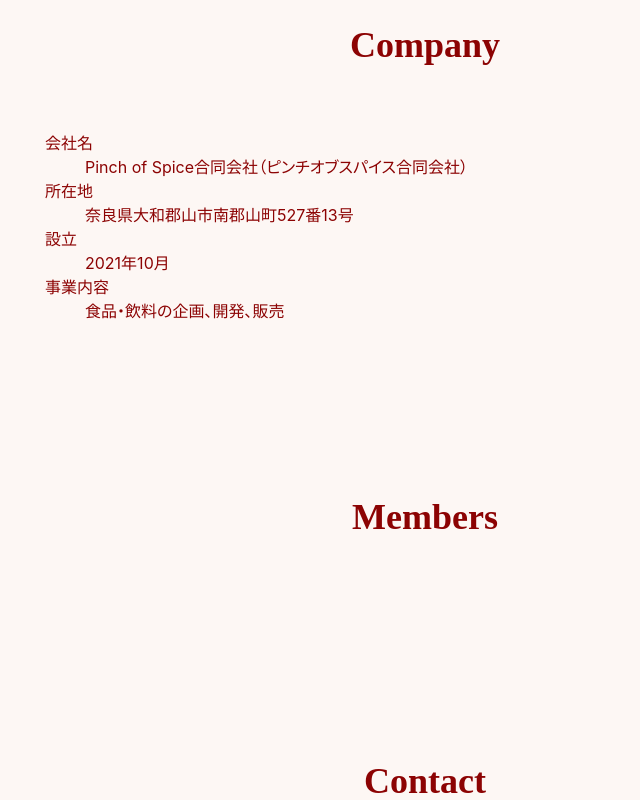
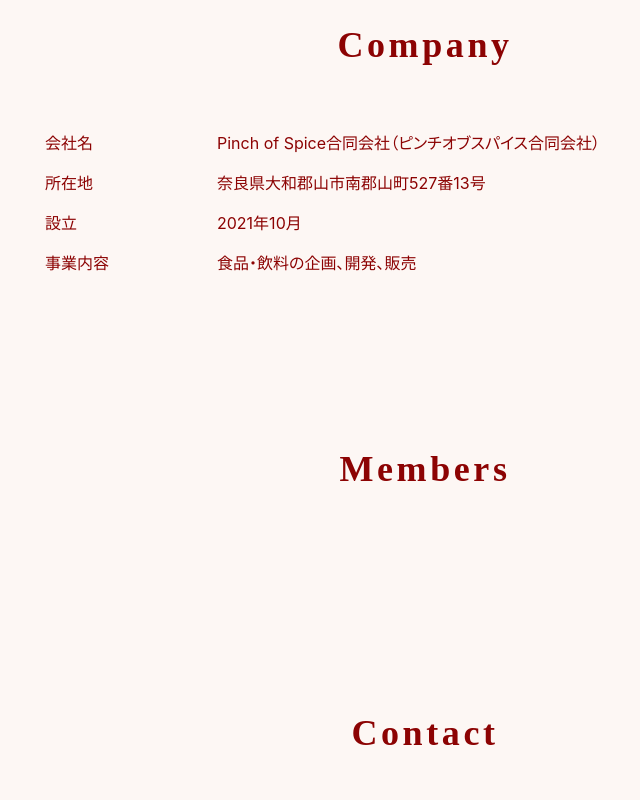
Before and after one commit to pinch-of-spice/pinch-of-spice.co, a Next.js app: page / in a window 1280 px wide. Shown: the part 1780-2580 px from the top of the page, without its empty margins (215-855 px from the left). Built offline with nearby package versions, Linux system fonts and the light colour scheme; a web font is replaced by a local one.

Commit message:
Styling company section

```diff
--- a/components/Company.tsx
+++ b/components/Company.tsx
@@ -5,16 +5,43 @@ export default function Company() {
   return (
     <section>
       <h1 id="company">Company</h1>
-      <dl>
+      <dl css={companyStyle}>
+        <div>
           <dt>会社名</dt>
           <dd>Pinch of Spice合同会社（ピンチオブスパイス合同会社）</dd>
+        </div>
+        <div>
           <dt>所在地</dt>
           <dd>奈良県大和郡山市南郡山町527番13号</dd>
+        </div>
+        <div>
           <dt>設立</dt>
           <dd>2021年10月</dd>
+        </div>
+        <div>
           <dt>事業内容</dt>
           <dd>食品・飲料の企画、開発、販売</dd>
+        </div>
       </dl>
     </section>
   );
 }
+
+const companyStyle = css`
+  dt {
+    width: 100px;
+  }
+
+  > div {
+    display: flex;
+
+    & + div {
+      margin-top: 16px;
+    }
+  }
+
+  dt {
+    width: 100px;
+    margin-right: 32px;
+  }
+`;
--- a/pages/_app.tsx
+++ b/pages/_app.tsx
@@ -33,6 +33,7 @@ const globalStyle = css`
   h2 {
     font-family: "Trykker", "Hiragino Mincho ProN", "Hiragino Mincho Pro",
       游明朝, "Yu Mincho", YuMincho, HGS明朝E, メイリオ, Meiryo, serif;
+    letter-spacing: 0.1em;
   }
 
   ul,
```
Lines whose indentation alone changed are shown as unchanged.
